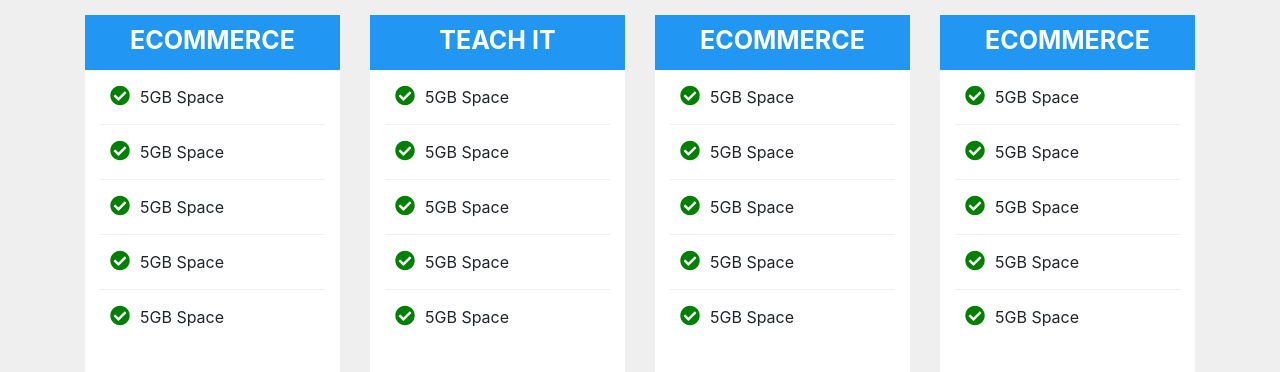
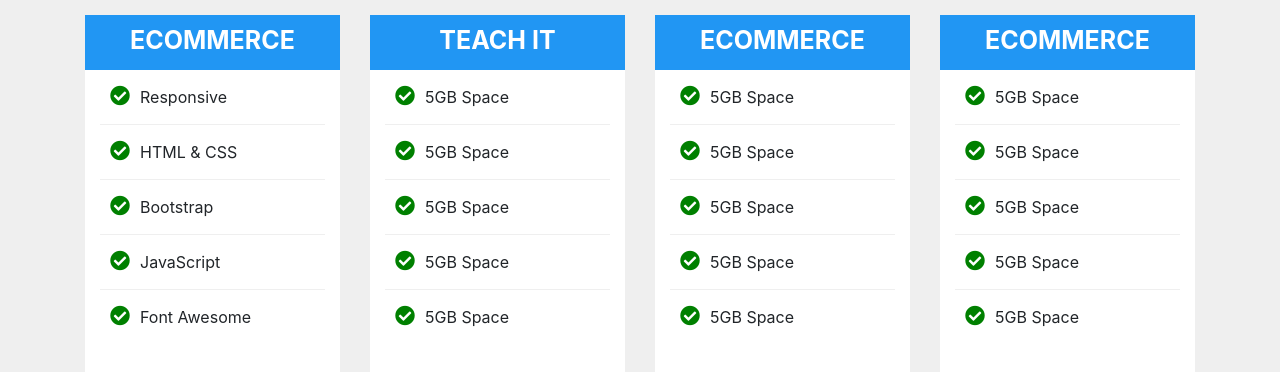
Before and after one commit to msmithuninfo/myproject, a plain HTML site: page index.html in a window 1280 px wide. Shown: the part 129-501 px from the top of the page. Drawn offline with nearby package versions, Linux system fonts and the light colour scheme; a script that the page names is missing.

Commit message:
Update index.html

```diff
--- a/index.html
+++ b/index.html
@@ -28,11 +28,11 @@
           </div>
           <div class="price-content">
             <ul>
-              <li><i class="fa fa-check-circle"></i>5GB Space</li>
-              <li><i class="fa fa-check-circle"></i>5GB Space</li>
-              <li><i class="fa fa-check-circle"></i>5GB Space</li>
-              <li><i class="fa fa-check-circle"></i>5GB Space</li>
-              <li><i class="fa fa-check-circle"></i>5GB Space</li>
+              <li><i class="fa fa-check-circle"></i>Responsive</li>
+              <li><i class="fa fa-check-circle"></i>HTML & CSS</li>
+              <li><i class="fa fa-check-circle"></i>Bootstrap</li>
+              <li><i class="fa fa-check-circle"></i>JavaScript</li>
+              <li><i class="fa fa-check-circle"></i>Font Awesome</li>
 
             </ul>
           </div>
```
